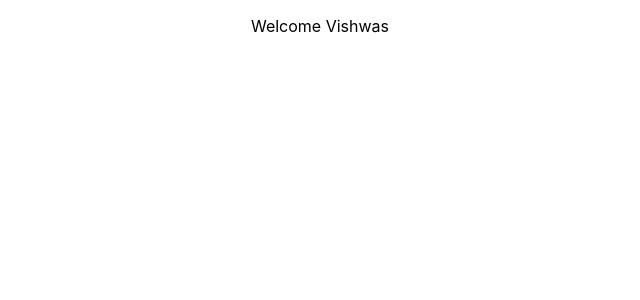
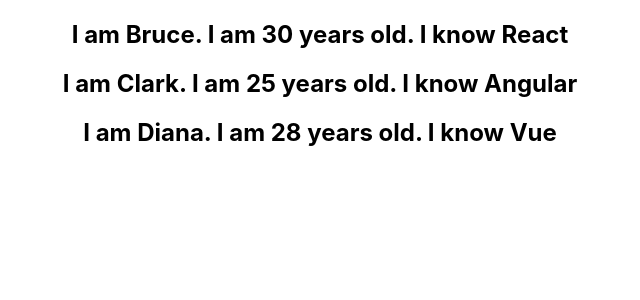
Before and after one commit to NickIT87/react_test, a React (Create React App) app in the folder my-app/: page / in a window 1280 px wide. Shown: the top 300 px of the page, without its empty margins (320-960 px from the left). Built offline with nearby package versions, Linux system fonts and the light colour scheme.

Commit message:
less 17 list rendering

```diff
--- a/my-app/src/App.js
+++ b/my-app/src/App.js
@@ -1,6 +1,7 @@
 import React, { Component } from 'react';
 //import logo from './logo.svg';
 import './App.css';
+
 
 
 /*
@@ -42,8 +43,8 @@
 //import ClassClick from './components/ClassClick'
 //import EventBind from './components/EventBind'
 //import ParentComponent from './components/ParentComponent'
-import UserGreeting from './components/UserGreeting';
-
+//import UserGreeting from './components/UserGreeting';
+import NameList from './components/NameList';
 
 class App extends Component {
   render() {
@@ -78,8 +79,9 @@
         <ClassClick /> */}
         {/* <EventBind /> */}
         {/*<ParentComponent />*/}
+        {/*<UserGreeting />*/}
 
-        <UserGreeting />
+        <NameList />
 
       </div>
     );
--- /dev/null
+++ b/my-app/src/components/NameList.js
@@ -0,0 +1,33 @@
+import React from 'react'
+import Person from './Person'
+
+function NameList() {
+    //const names = ['Bruce', 'Clark', 'Diana']
+    //const nameList = names.map(name => <h2>{name}</h2>)
+    //return <div>{nameList}</div>
+
+    const persons = [
+        {
+            id: 1,
+            name: 'Bruce',
+            age: 30,
+            skill: 'React'
+        },
+        {
+            id: 2,
+            name: 'Clark',
+            age: 25,
+            skill: 'Angular'
+        },
+        {
+            id: 3,
+            name: 'Diana',
+            age: 28,
+            skill: 'Vue'
+        }
+    ]
+    const personList = persons.map(person => <Person person={person} />)
+    return <div>{personList}</div>
+}
+
+export default NameList
--- /dev/null
+++ b/my-app/src/components/Person.js
@@ -0,0 +1,13 @@
+import React from 'react'
+
+function Person({person}) {
+    return(
+        <div>
+            <h2>
+                I am {person.name}. I am {person.age} years old. I know {person.skill}
+            </h2>
+        </div>
+    )
+}
+
+export default Person
```
